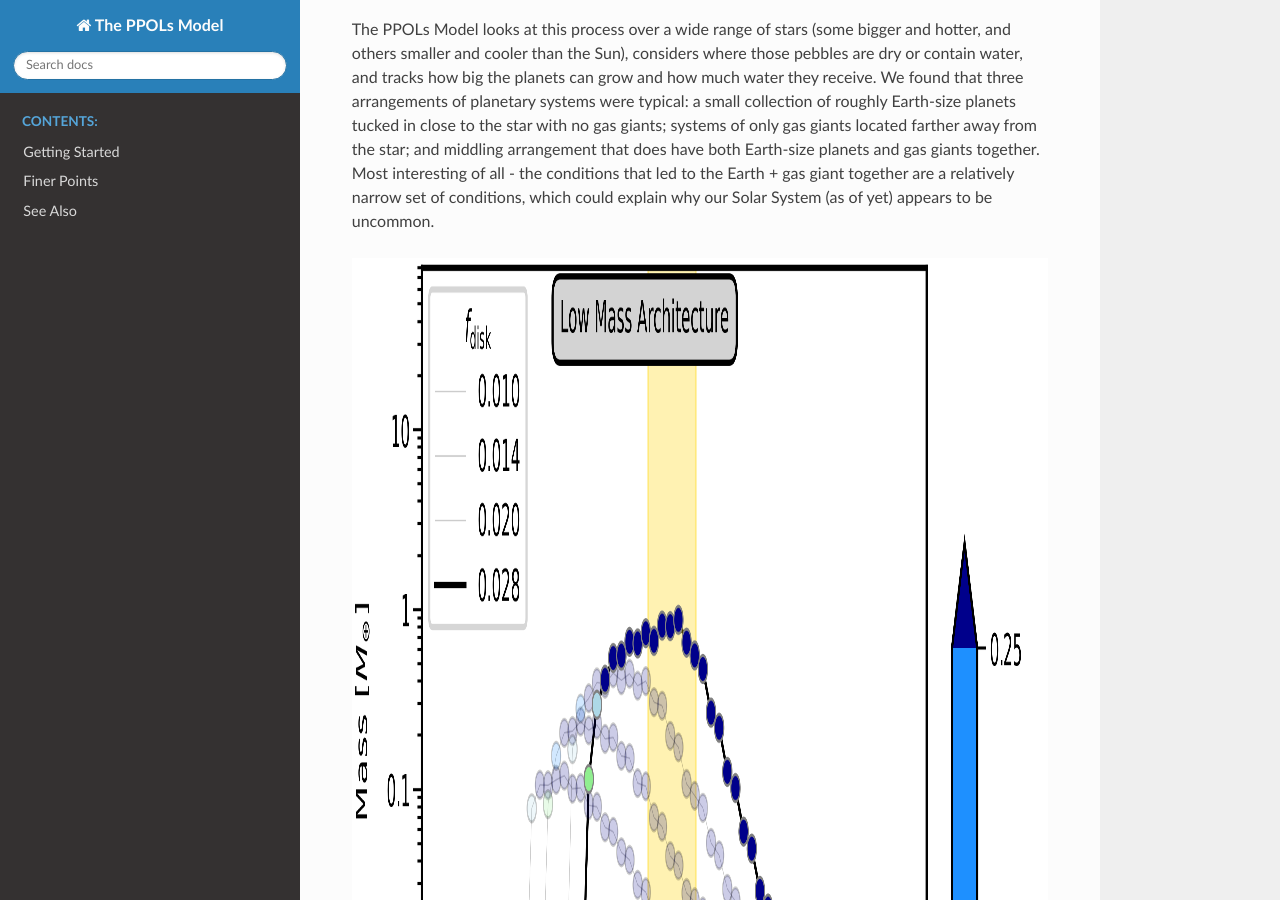
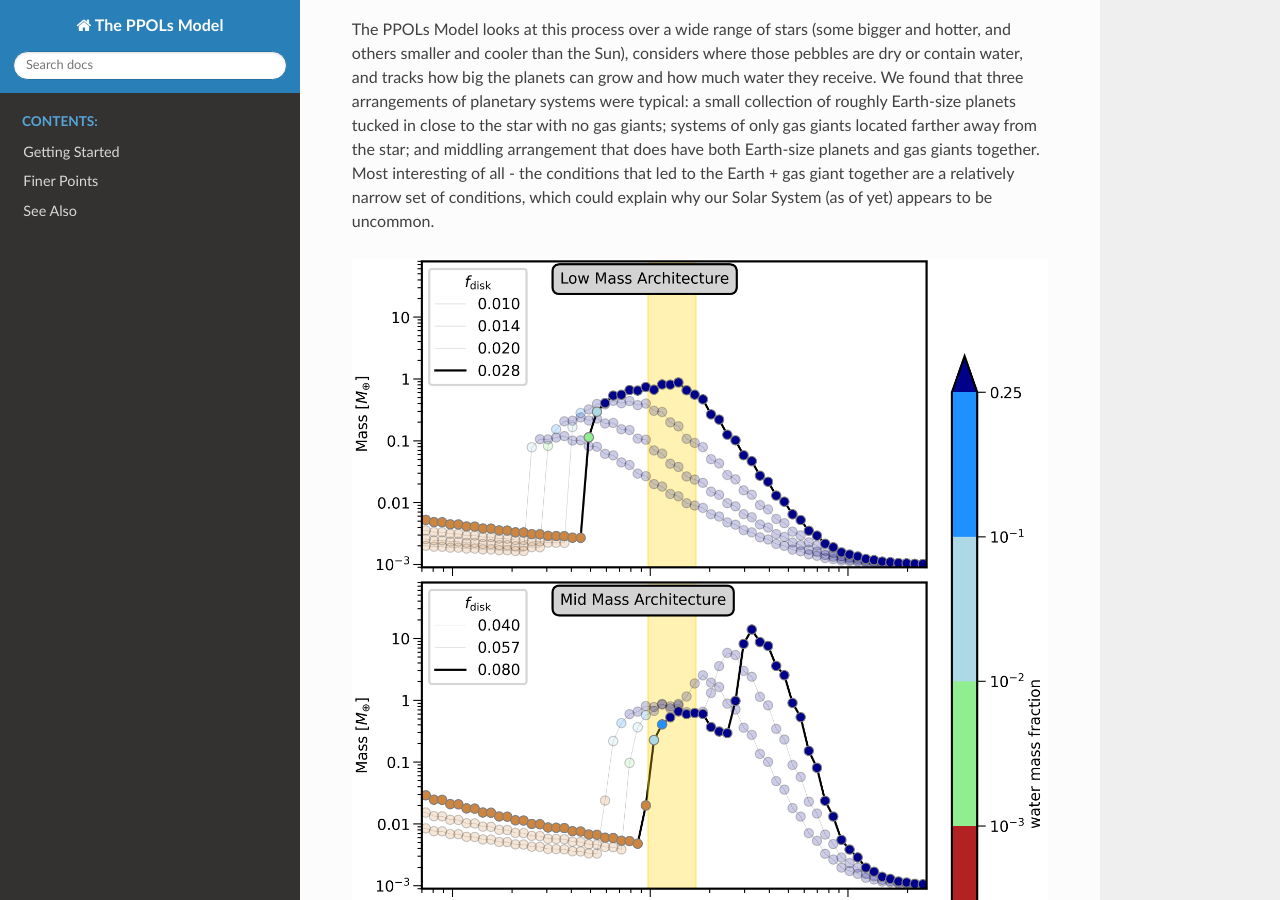
Before and after one commit to spmccloat/thePPOLSmodel, a Sphinx documentation site: the page built from docs/source/intro.rst, in a window 1280 px wide and 900 px high, scrolled down 766 px. Built offline with Sphinx 7.4.7 and the Read the Docs theme 3.1.0, drawn with Linux system fonts in a browser that asks for light colours; pages that are not in the unit, such as notebooks, are missing from menus.

Commit message:
figure: fixed scale
removed scale command for figure.

```diff
--- a/docs/source/intro.rst
+++ b/docs/source/intro.rst
@@ -13,7 +13,6 @@ The PPOLs Model looks at this process over a wide range of stars (some bigger an
 
 
 .. figure:: figures/fig3-lowmedhighmassarch.png
-   :scale: 75%
 
    Displaying the mass of planets (y-axis, units of Earth-mass) vs their orbital distance (x-axis, units in au), color-coded by their water content, grown around a 1 solar mass star. Each line connects planets with the same initial disk mass ($f_{disk}$), which increases from the "low mass" (top) to "high mass" (bottom) panels.  The architectures separate into a low-mass arrangement (top), with a handful of Earth-mass planets, but no gas giants; a middle-mass arrangement (middle), with both Earth-mass and gas giants; and a high-mass arrangement (bottom), with only gas giant planets. See the full paper for details.
 
```
